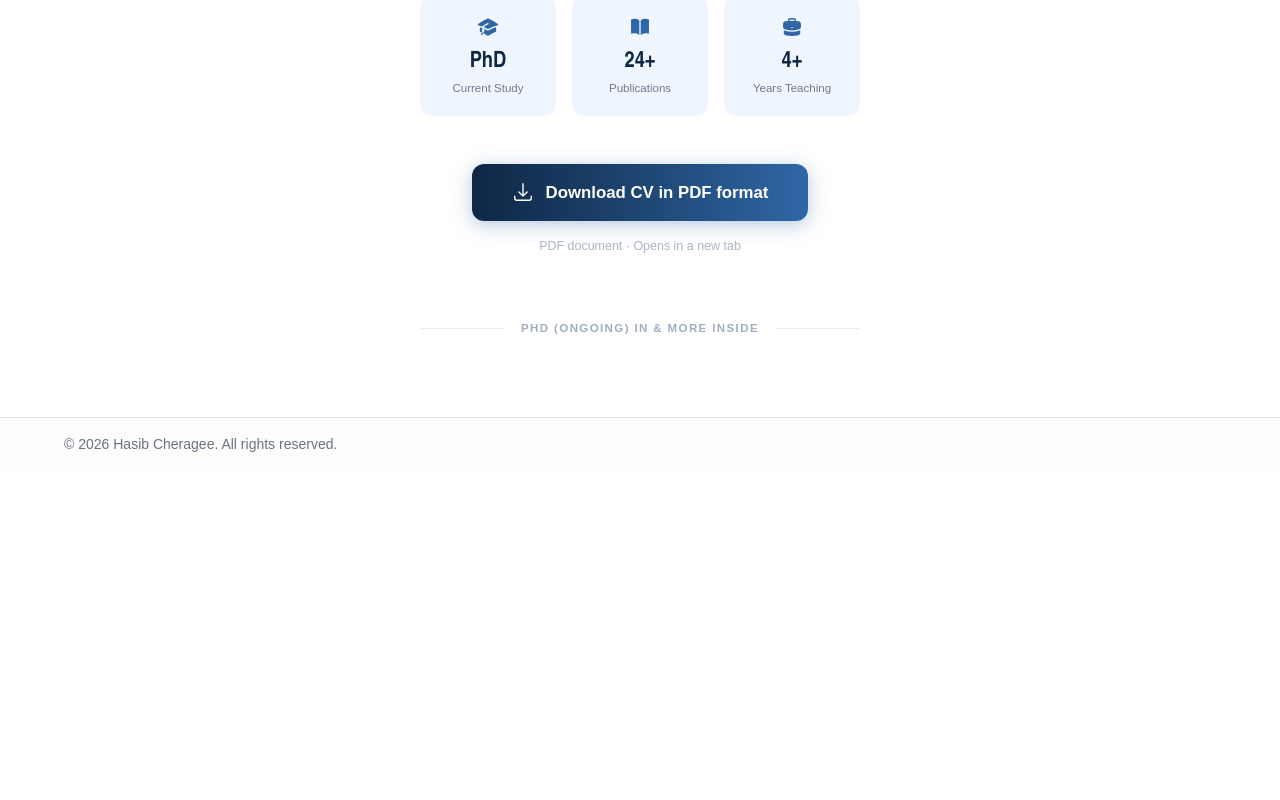
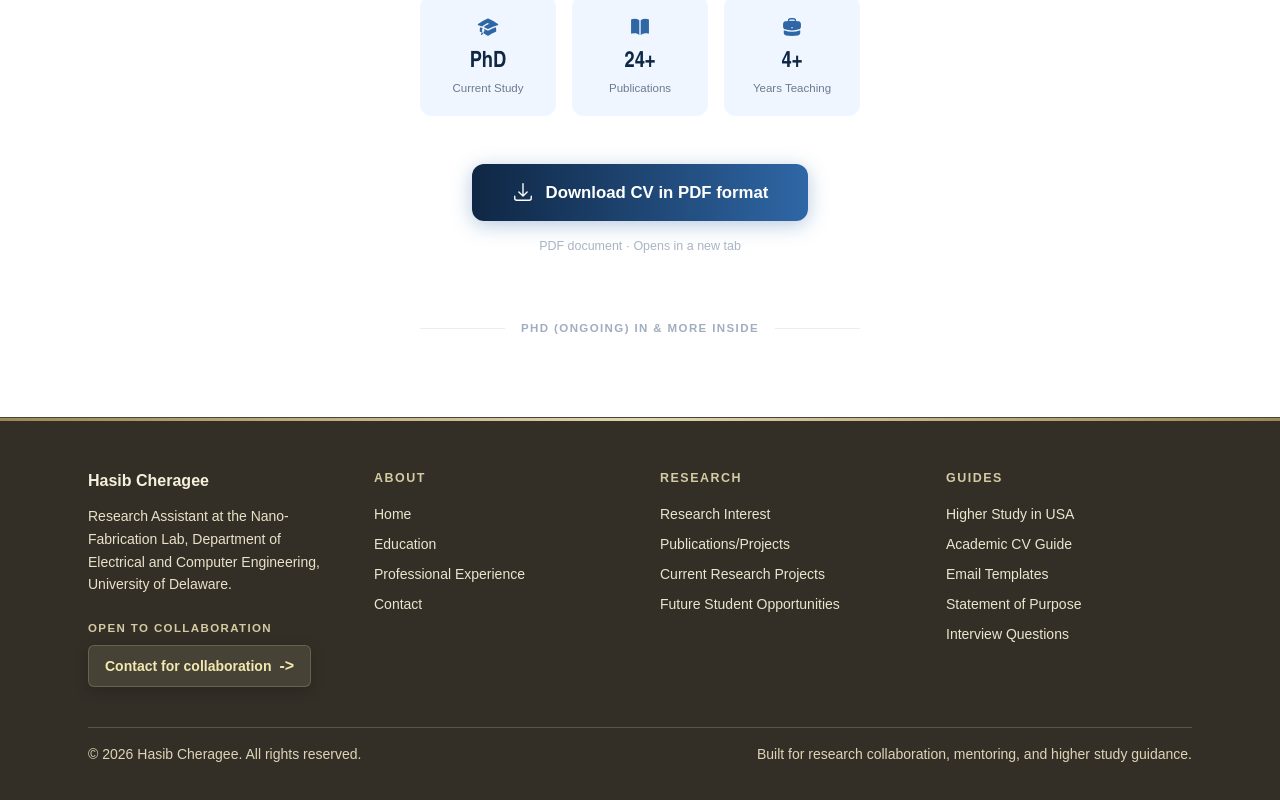
Before and after one commit to injaamam/hasib-portfolio, a Next.js app in the folder frontend/: page /cv in a window 1280 px wide. Shown: the part 496-1296 px from the top of the page. Before the commit the page ends 966 px from the top, so only its background shows below. Built offline with nearby package versions, Linux system fonts and the light colour scheme.

Commit message:
add footer

```diff
--- /dev/null
+++ b/frontend/src/components/Footer.jsx
@@ -0,0 +1,109 @@
+import Link from "next/link";
+
+const aboutLinks = [
+  { href: "/home", label: "Home" },
+  { href: "/education", label: "Education" },
+  { href: "/professional-experience", label: "Professional Experience" },
+  { href: "/contact", label: "Contact" },
+];
+
+const researchLinks = [
+  { href: "/research-interest", label: "Research Interest" },
+  { href: "/publicationsprojects", label: "Publications/Projects" },
+  { href: "/current-research-projects", label: "Current Research Projects" },
+  {
+    href: "/future-student-opportunities",
+    label: "Future Student Opportunities",
+  },
+];
+
+const guidanceLinks = [
+  { href: "/higher-study-usa", label: "Higher Study in USA" },
+  { href: "/academic-cv-guide", label: "Academic CV Guide" },
+  { href: "/email-templates", label: "Email Templates" },
+  { href: "/statement-of-purpose", label: "Statement of Purpose" },
+  { href: "/interview-questions", label: "Interview Questions" },
+];
+
+function FooterLinkGroup({ title, links }) {
+  return (
+    <section>
+      <h3 className="text-[0.78rem] font-semibold uppercase tracking-[0.12em] text-[#d4caa3]">
+        {title}
+      </h3>
+      <ul className="mt-4 space-y-2.5 text-sm text-[#ebe5cd]">
+        {links.map((item) => (
+          <li key={item.href}>
+            <Link
+              href={item.href}
+              className="transition hover:text-[#f3e8b0] hover:underline"
+            >
+              {item.label}
+            </Link>
+          </li>
+        ))}
+      </ul>
+    </section>
+  );
+}
+
+export default function Footer() {
+  const currentYear = new Date().getFullYear();
+
+  return (
+    <footer className="border-t border-[#4a4337] bg-[#332f27] text-[#f4efdc]">
+      <div
+        className="w-full"
+        style={{
+          height: "3px",
+          backgroundImage:
+            "linear-gradient(to right, #9a8854, #e1d5ae, #9a8854)",
+        }}
+      />
+
+      <div className="mx-auto max-w-6xl px-6 py-10 sm:py-12">
+        <div className="grid gap-10 sm:grid-cols-2 lg:grid-cols-4">
+          <section>
+            <h2 className="text-base font-semibold text-[#f6f0db]">
+              Hasib Cheragee
+            </h2>
+            <p className="mt-3 text-sm leading-relaxed text-[#e9e2c8]">
+              Research Assistant at the Nano-Fabrication Lab, Department of
+              Electrical and Computer Engineering, University of Delaware.
+            </p>
+
+            <div className="mt-6">
+              <p className="text-[0.72rem] font-semibold uppercase tracking-[0.12em] text-[#d4caa3]">
+                Open to Collaboration
+              </p>
+              <Link
+                href="/contact"
+                className="group mt-2 inline-flex items-center gap-2 rounded-md border border-[#f3e8b0]/20 bg-[#f3e8b0]/10 px-4 py-2.5 text-sm font-semibold text-[#f3e8b0] shadow-[0_4px_14px_rgba(0,0,0,0.18)] transition hover:-translate-y-0.5 hover:border-[#f3e8b0]/70 hover:bg-[#f3e8b0]/18 hover:text-white focus-visible:outline-none focus-visible:ring-2 focus-visible:ring-[#f3e8b0]/70"
+              >
+                Contact for collaboration
+                <span
+                  aria-hidden="true"
+                  className="text-base leading-none transition group-hover:translate-x-0.5"
+                >
+                  {"->"}
+                </span>
+              </Link>
+            </div>
+          </section>
+
+          <FooterLinkGroup title="About" links={aboutLinks} />
+          <FooterLinkGroup title="Research" links={researchLinks} />
+          <FooterLinkGroup title="Guides" links={guidanceLinks} />
+        </div>
+
+        <div className="mt-10 flex max-w-6xl flex-col gap-2 border-t border-[#f3e8b0]/20 pt-4 text-sm text-[#ddd4b7] sm:flex-row sm:items-center sm:justify-between">
+          <p>© {currentYear} Hasib Cheragee. All rights reserved.</p>
+          <p>
+            Built for research collaboration, mentoring, and higher study
+            guidance.
+          </p>
+        </div>
+      </div>
+    </footer>
+  );
+}
--- a/frontend/src/components/SiteLayout.jsx
+++ b/frontend/src/components/SiteLayout.jsx
@@ -2,6 +2,7 @@
 
 import { usePathname } from "next/navigation";
 import Navbar from "@/components/Navbar";
+import Footer from "@/components/Footer";
 
 export default function SiteLayout({ children }) {
   const pathname = usePathname();
@@ -11,13 +12,9 @@ export default function SiteLayout({ children }) {
     <div className="min-h-screen bg-[#f5f5f2] text-[#262626]">
       <Navbar />
 
-      <main className={isHomePage ? "" : "pt-[72px]"}>{children}</main>
+      <main className={isHomePage ? "" : "pt-18"}>{children}</main>
 
-      <footer className="border-t border-black/10 bg-white/80 px-6 py-4">
-        <div className="mx-auto max-w-6xl text-sm text-gray-500">
-          © 2026 Hasib Cheragee. All rights reserved.
-        </div>
-      </footer>
+      <Footer />
     </div>
   );
 }
```
